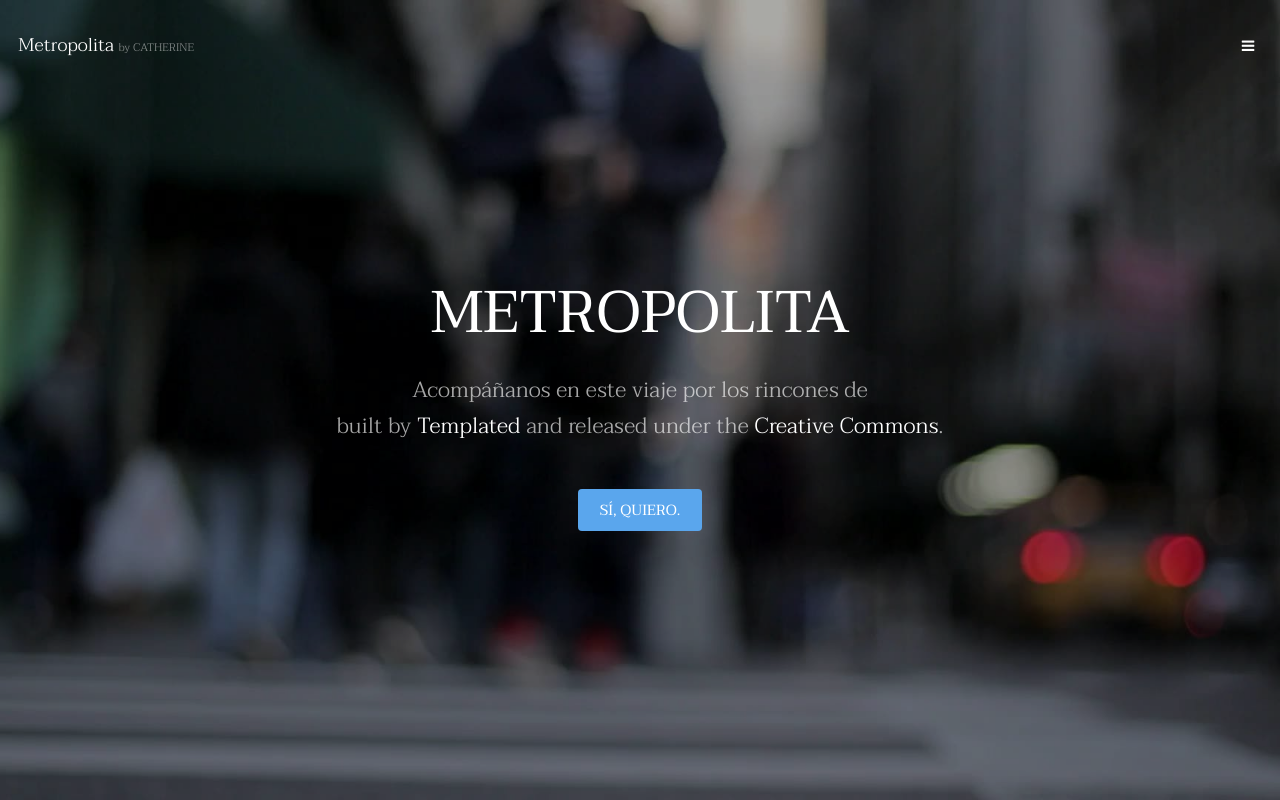
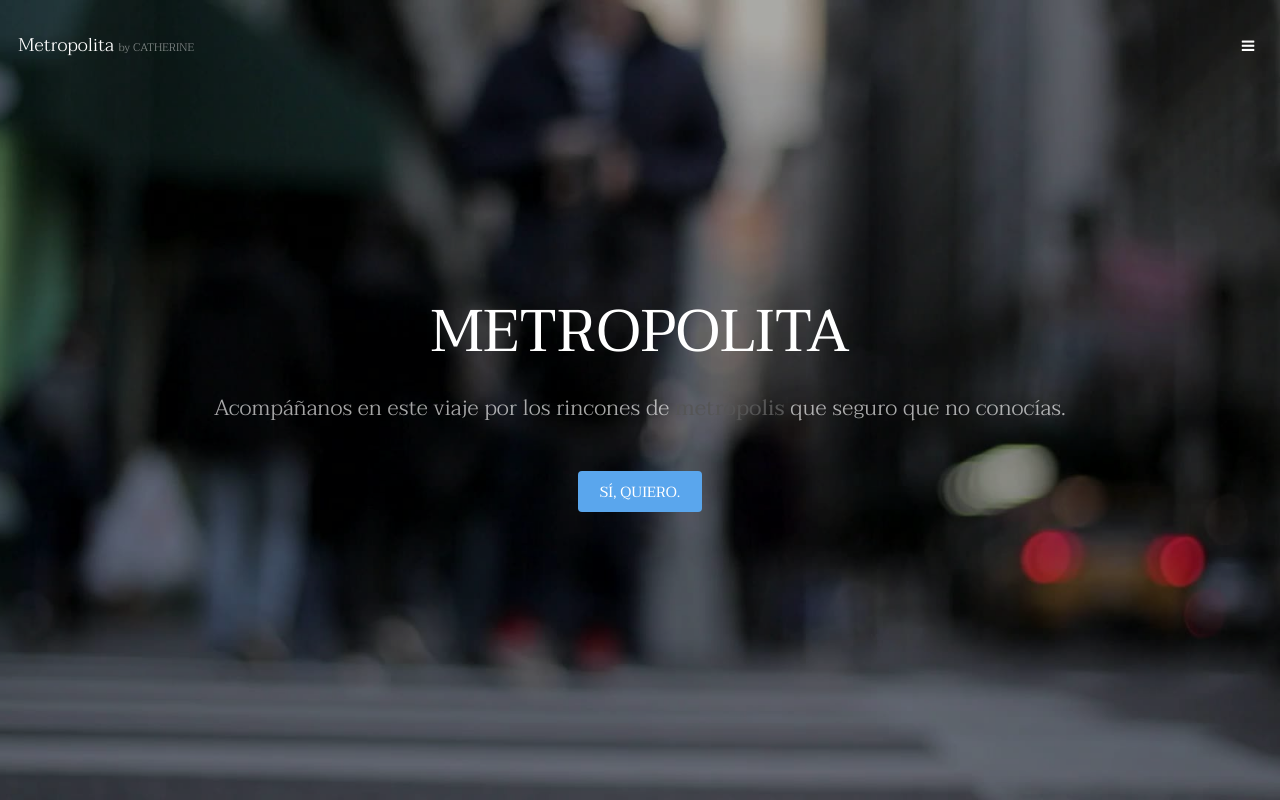
Before and after one commit to KathDAM/ED_04_REP_METROPOLITA, a plain HTML site: page index.html in a window 1280 px wide. Shown: the top 800 px of the page. Drawn offline with Linux system fonts and the light colour scheme.

Commit message:
todos los textos que faltan (Carmen)

```diff
--- a/index.html
+++ b/index.html
@@ -37,9 +37,7 @@
 			<section id="banner" data-video="images/banner">
 				<div class="inner">
 					<h1>METROPOLITA</h1>
-					<p>Acompáñanos en este viaje por los rincones de<br />
-					built by <a href="https://templated.co/">Templated</a> and released under the <a href="https://templated.co/license">Creative Commons</a>.</p>
-					<a href="#one" class="button special scrolly">Sí, quiero.</a>
+					<p>Acompáñanos en este viaje por los rincones de <b>metrópolis</b> que seguro que no conocías.</p><a href="#one" class="button special scrolly">Sí, quiero.</a>
 				</div>
 			</section>
 
```
